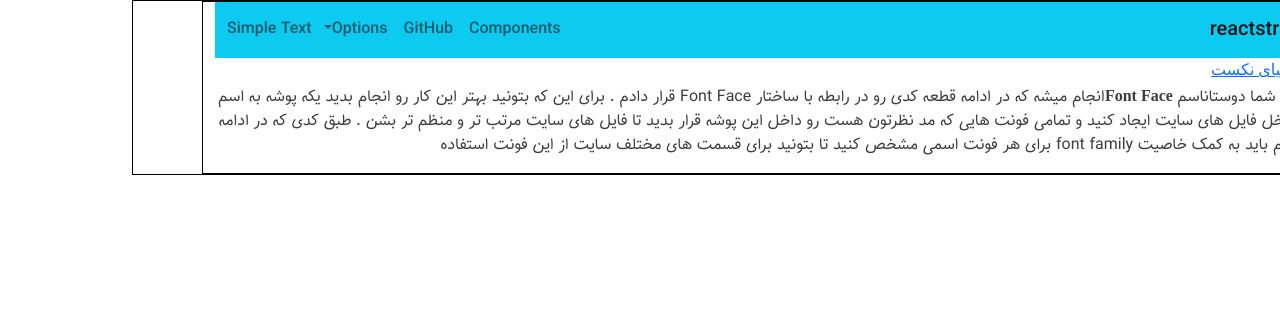
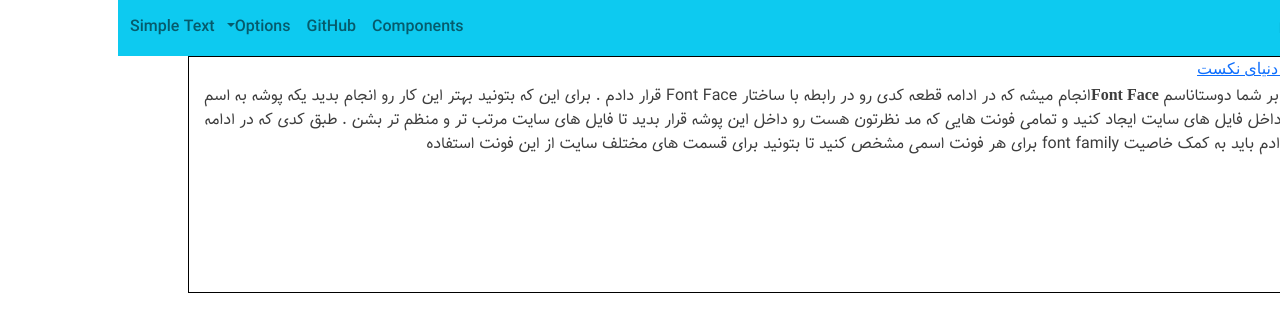
Before and after one commit to mehdibehvar/metakhoneh, a Next.js app: page / in a window 1280 px wide. Shown: the top 332 px of the page. Built offline with nearby package versions, Linux system fonts and the light colour scheme; a small style sheet from the web is missing; a web font is replaced by a local one.

Commit message:
add-getLayout-dynamic-layout

```diff
--- /dev/null
+++ b/src/components/layouts/Layout.tsx
@@ -0,0 +1,14 @@
+import { ReactNode } from "react";
+import MYNavbar from "../Navbar";
+import { Container } from "reactstrap";
+
+export default function Layout({ children }: { children: ReactNode }) {
+  return (
+    <div style={{ backgroundColor:"rgba(255, 255, 255, 0.65)" }}>
+          <MYNavbar color={"info"} expand={"md"} />
+          <Container style={{border:"1px solid black" }}>
+            <main>{children}</main>
+         </Container>
+    </div>
+  );
+}
--- a/src/pages/_app.tsx
+++ b/src/pages/_app.tsx
@@ -1,14 +1,25 @@
 import '../../styles/globals.scss'
-import type { AppProps } from 'next/app'
 import { store } from '../app/store'
 import { Provider } from 'react-redux';
 import 'bootstrap/dist/css/bootstrap.min.css';
-function MyApp({ Component, pageProps }: AppProps) {
- return (
-    <Provider store={store}>
-      <Component {...pageProps} />
-    </Provider>
-  );
+import type { ReactElement, ReactNode } from 'react'
+import type { NextPage } from 'next'
+import type { AppProps } from 'next/app'
+
+
+export type NextPageWithLayout<P = {}, IP = P> = NextPage<P, IP> & {
+  getLayout?: (page: ReactElement) => ReactNode
 }
 
-export default MyApp
+type AppPropsWithLayout = AppProps & {
+  Component: NextPageWithLayout
+}
+
+
+export default function MyApp({ Component, pageProps }: AppPropsWithLayout) {
+  // Use the layout defined at the page level, if available
+  const getLayout = Component.getLayout ?? ((page) => page)
+  return getLayout(<Provider store={store}>
+    <Component {...pageProps} />
+  </Provider>)
+}
--- a/src/pages/index.tsx
+++ b/src/pages/index.tsx
@@ -1,22 +1,20 @@
-import type { NextPage } from 'next'
 import Head from 'next/head'
 import Link from 'next/link'
-import { Container } from 'reactstrap'
-import MYNavbar from '../components/Navbar'
+import { ReactElement } from 'react'
+import Layout from '../components/layouts/Layout'
+import { NextPageWithLayout } from './_app'
 
 
-const Home: NextPage = () => {
-
+const Home: NextPageWithLayout = () => {
   return (
-    <div style={{border:"1px solid black"}}>
+ <>
     <Head>
     <title>Create Next App</title>
     <meta name="description" content="Generated by create next app" />
     <link rel="icon" href="/favicon.ico" />
   </Head>
 
-<Container style={{border:"1px solid black"}}>
-  <MYNavbar color={"info"} expand={"md"}/>
+
 <Link href='www.google.com'>
 <a style={{fontFamily:"Vazirmatn"}}>سلام دنیای نکست</a>
 </Link>
@@ -24,9 +22,20 @@ const Home: NextPage = () => {
 انجام میشه که در
 ادامه قطعه کدی رو در رابطه با ساختار Font Face قرار دادم . برای این که بتونید بهتر این کار رو انجام بدید یکه پوشه به اسم font داخل فایل های سایت ایجاد کنید و تمامی فونت هایی که مد نظرتون هست رو داخل این پوشه قرار بدید تا فایل های سایت مرتب تر و منظم تر بشن . طبق کدی که در ادامه قرار دادم باید به کمک خاصیت font family برای هر فونت اسمی مشخص کنید تا بتونید برای قسمت های مختلف سایت
 از این فونت استفاده</p>
-</Container>
-    </div>
+<br/>
+<br/>
+<br/>
+<br/>
+<br/>
+ </>
+
   )
 }
-
+Home.getLayout=function getLayout(page:ReactElement) {
+  return (
+    <Layout>
+      {page}
+    </Layout>
+  )
+}
 export default Home
```
Lines whose indentation alone changed are shown as unchanged.
